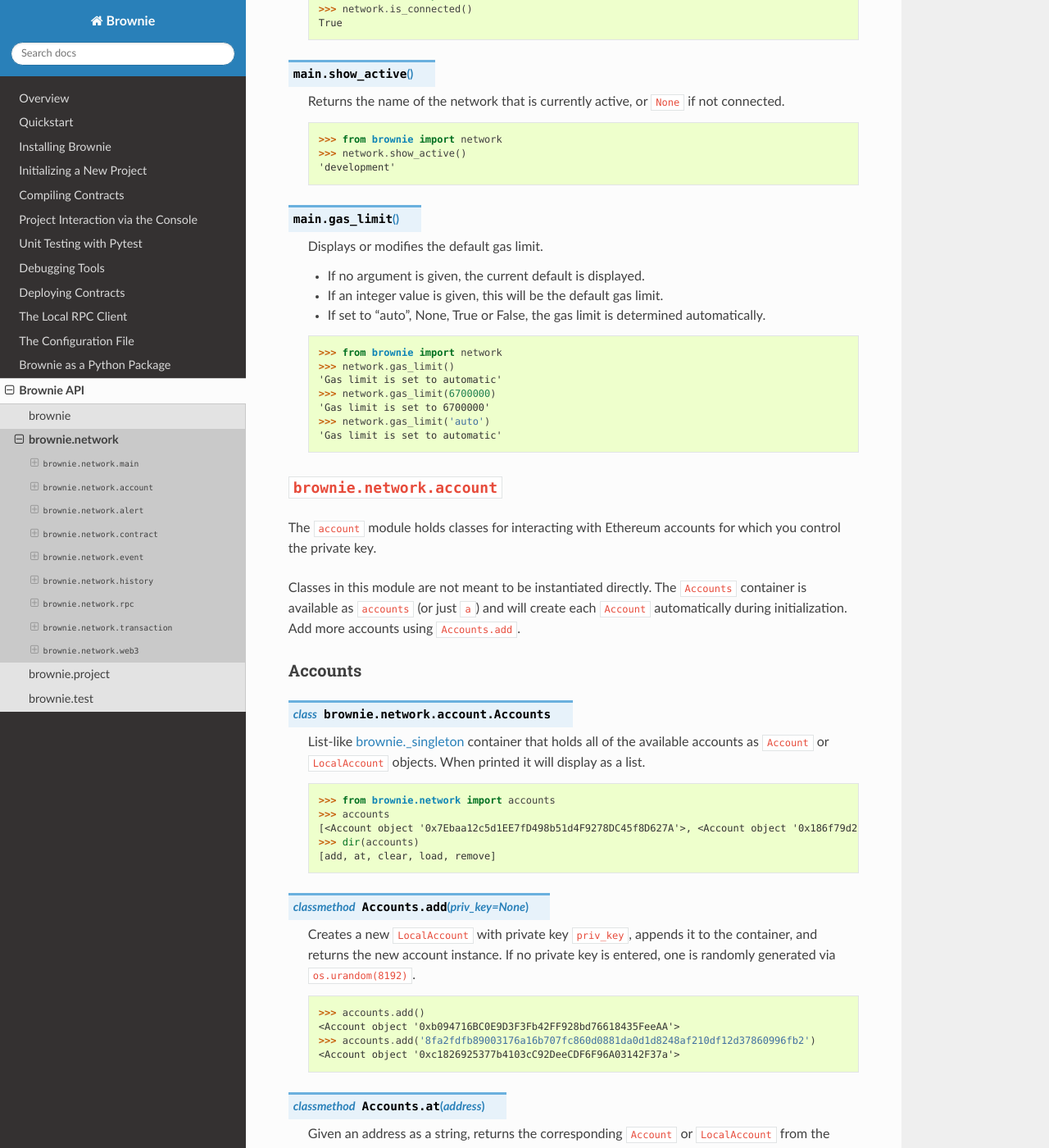
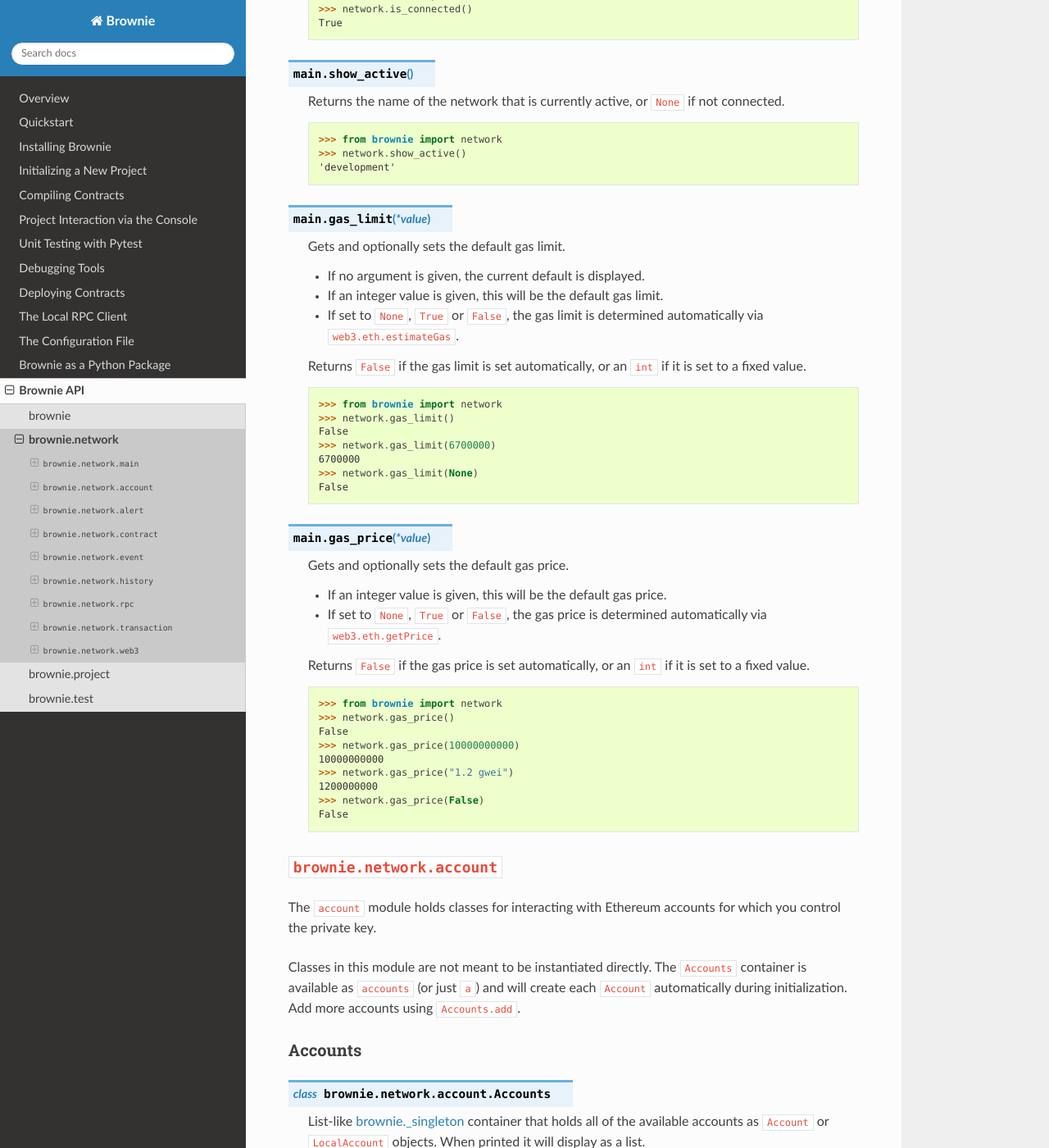
Before and after one commit to eth-brownie/brownie, a Sphinx documentation site: the page built from docs/api-network.rst, in a window 1280 px wide and 1400 px high, scrolled down 1040 px. Shown: the whole window at 82% size. Built offline with Sphinx 7.4.7 and the Read the Docs theme 2.0.0, drawn with Linux system fonts in a browser that asks for light colours.

Commit message:
add network.gas_price

```diff
--- a/docs/api-network.rst
+++ b/docs/api-network.rst
@@ -56,23 +56,46 @@
         >>> network.show_active()
         'development'
 
-.. py:method:: main.gas_limit()
-
-    Displays or modifies the default gas limit.
+.. py:method:: main.gas_limit(*value)
+
+    Gets and optionally sets the default gas limit.
 
     * If no argument is given, the current default is displayed.
     * If an integer value is given, this will be the default gas limit.
-    * If set to "auto", None, True or False, the gas limit is determined automatically.
+    * If set to ``None``, ``True`` or ``False``, the gas limit is determined automatically via ``web3.eth.estimateGas``.
+
+    Returns ``False`` if the gas limit is set automatically, or an ``int`` if it is set to a fixed value.
 
     .. code-block:: python
 
         >>> from brownie import network
         >>> network.gas_limit()
-        'Gas limit is set to automatic'
+        False
         >>> network.gas_limit(6700000)
-        'Gas limit is set to 6700000'
-        >>> network.gas_limit('auto')
-        'Gas limit is set to automatic'
+        6700000
+        >>> network.gas_limit(None)
+        False
+
+.. py:method:: main.gas_price(*value)
+
+    Gets and optionally sets the default gas price.
+
+    * If an integer value is given, this will be the default gas price.
+    * If set to ``None``, ``True`` or ``False``, the gas price is determined automatically via ``web3.eth.getPrice``.
+
+    Returns ``False`` if the gas price is set automatically, or an ``int`` if it is set to a fixed value.
+
+    .. code-block:: python
+
+        >>> from brownie import network
+        >>> network.gas_price()
+        False
+        >>> network.gas_price(10000000000)
+        10000000000
+        >>> network.gas_price("1.2 gwei")
+        1200000000
+        >>> network.gas_price(False)
+        False
 
 ``brownie.network.account``
 ===========================
```
Also changed, not shown: 4 other files.
